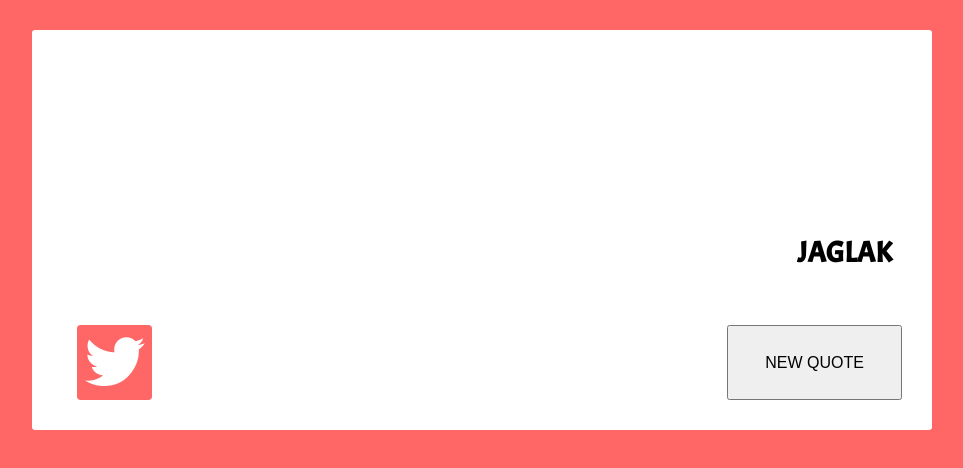
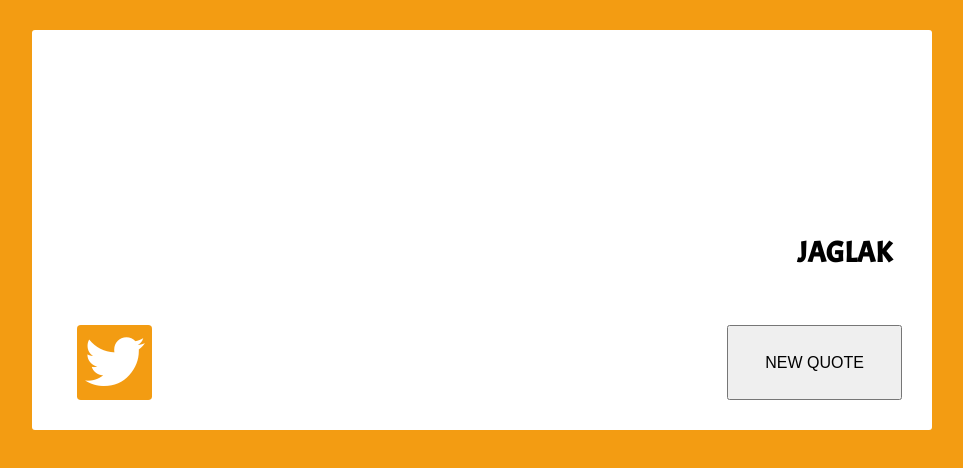
Before and after one commit to AlanPieczonka/random_quote, a plain HTML site: page index.html in a window 1280 px wide. Both pictures are taken after a click on the button "NEW QUOTE". Shown: the whole page, without its empty margins (158-1121 px from the left). Drawn offline with nearby package versions, Linux system fonts and the light colour scheme; files whose address does not match are found by name.

Commit message:
Random background color and transition

```diff
--- a/css/style.css
+++ b/css/style.css
@@ -2,6 +2,9 @@ body
 {
   padding: 30px;
   background-color: #FF6666;
+  transition: background 0.5s linear;
+    -webkit-transition: background 0.5s linear;
+    -moz-transition: background 0.5s linear;
 }
 .center-div
 {
@@ -47,6 +50,9 @@ body
     min-height: 75px;
     background-color: #FF6666;
     border-radius: 5%;
+    transition: background 0.5s linear;
+    -webkit-transition: background 0.5s linear;
+    -moz-transition: background 0.5s linear;
 }
 
 .ptaszek{
--- a/js/script.js
+++ b/js/script.js
@@ -2,6 +2,38 @@ console.log("JS WORKS!");
 
 $(document).ready(function(){
     console.log("THE JQUERY WORKS TOO!");
+
+    var colors = [
+      "#1abc9c",
+      "#2ecc71",
+      "#3498db",
+      "#9b59b6",
+      "#34495e",
+      "#16a085",
+      "#27ae60",
+      "#2980b9",
+      "#8e44ad",
+      "#2c3e50",
+      "#f1c40f",
+      "#e67e22",
+      "#e74c3c",
+      "#f39c12",
+      "#d35400",
+      "#c0392b"
+    ];
+
+
+    function changeColor(){
+      var randomnumber = Math.floor((Math.random() * 17));
+      console.log(randomnumber);
+      $('body').css('background-color', colors[randomnumber] );
+      $('.tweet').css('background-color', colors[randomnumber]);
+    };
+
+
+
+
+
 
     function getNewQuote(){
       $.ajax({ //making an API request
@@ -42,8 +74,8 @@ $(document).ready(function(){
 
 
   $(".yo").on('click', function() {
-
     getNewQuote();
+    changeColor();
   });
 
 
```
